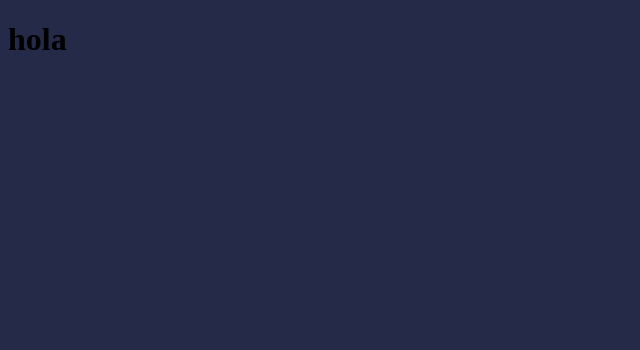
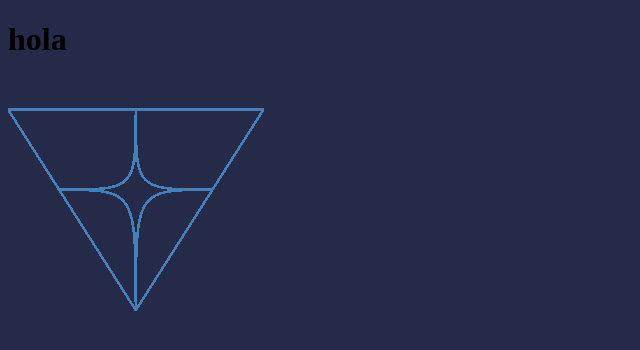
Before and after one commit to FrancoGiustiWork/Desarrollo-de-Software, a plain HTML site: page main.html in a window 1280 px wide. Shown: the whole page, without its empty margins (0-640 px from the left). Drawn offline with Linux system fonts and the light colour scheme.

Commit message:
Added logo

```diff
--- a/main.html
+++ b/main.html
@@ -9,6 +9,8 @@
 </head>
 <body bgcolor=242A47>
   <h1 color=(24, 32%, 50%)> hola</h1>
+  <img src="images/logo.png" alt="fondo">
+
 
 </body>
 </html>
```
Also changed, not shown: images/logo.png (added).
